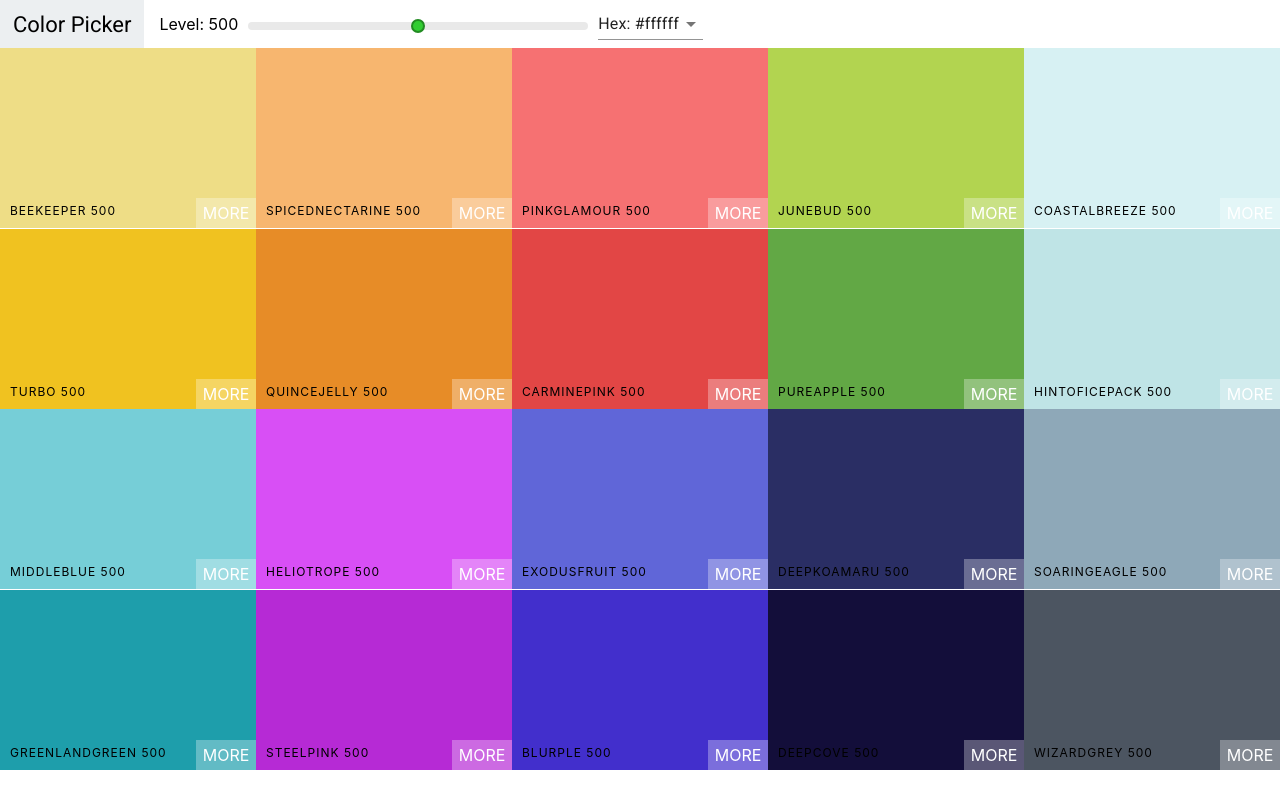
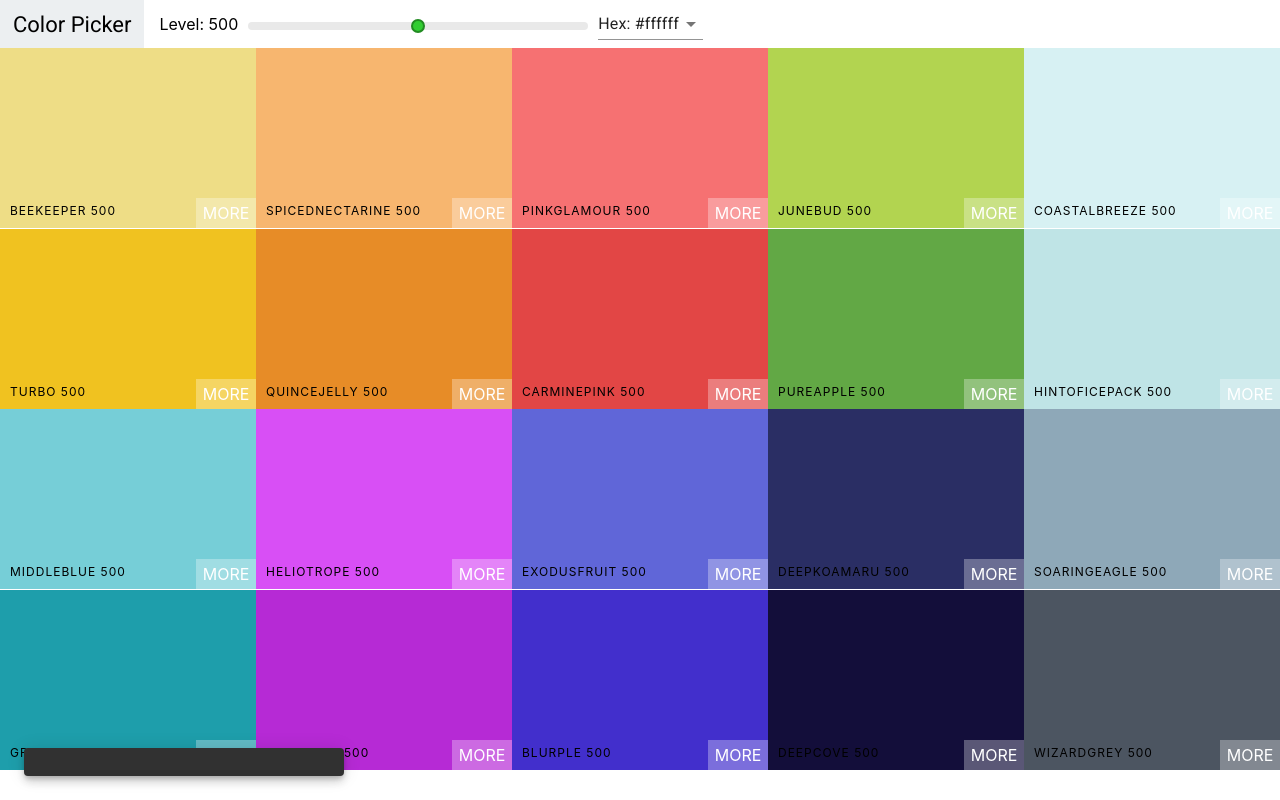
Before and after one commit to super8989/React_colors_app, a React (Create React App) app: page / in a window 1280 px wide. Built offline with nearby package versions, Linux system fonts and the light colour scheme.

Commit message:
installed material-ui icons and created an empty snackbar to show up in Navbar

```diff
--- a/package.json
+++ b/package.json
@@ -4,6 +4,7 @@
   "private": true,
   "dependencies": {
     "@material-ui/core": "^4.7.0",
+    "@material-ui/icons": "^4.5.1",
     "chroma-js": "^2.1.0",
     "rc-slider": "^8.7.1",
     "react": "^16.12.0",
--- a/src/Navbar.js
+++ b/src/Navbar.js
@@ -2,6 +2,8 @@ import React, { Component } from "react";
 
 import Select from "@material-ui/core/Select";
 import MenuItem from "@material-ui/core/MenuItem";
+import Snackbar from "@material-ui/core/Snackbar";
+import CloseIcon from "@material-ui/icons/Close";
 
 import Slider from "rc-slider";
 
@@ -11,7 +13,7 @@ import "./Navbar.css";
 class Navbar extends Component {
 	constructor(props) {
 		super(props);
-		this.state = { format: "hex" };
+		this.state = { format: "hex", open: true };
 		this.handleChange = this.handleChange.bind(this);
 	}
 
@@ -48,6 +50,10 @@ class Navbar extends Component {
 						<MenuItem value='rgba'>RGBA: rgba(255, 255, 255, 1.0)</MenuItem>
 					</Select>
 				</div>
+				<Snackbar
+					anchorOrigin={{ vertical: "bottom", horizontal: "left" }}
+					open={this.state.open}
+				/>
 			</header>
 		);
 	}
```
Also changed, not shown: 1 other file (tests, documents, lock files or other folders).
